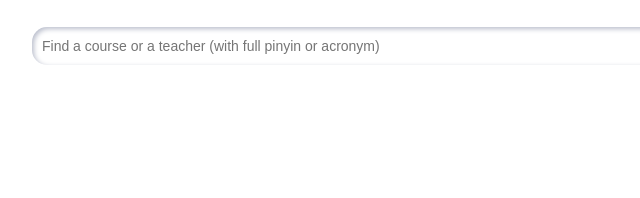
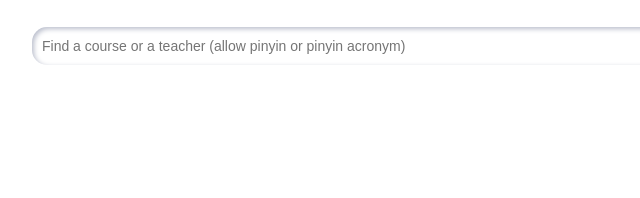
Before and after one commit to JeffreytheCoder/vmawalk, a plain HTML site: page index.html in a window 1280 px wide. Shown: the part 337-535 px from the top of the page, 224-864 px from the left. Drawn offline with Linux system fonts and the light colour scheme; no server answers.

Commit message:
change description

```diff
--- a/index.html
+++ b/index.html
@@ -50,7 +50,7 @@
         <form class="layui-form" align="center" action="submit" style="padding-top: 30px; margin: 0 auto; width: 60%;">
             <div class="layui-form-block" style="width: 100%; margin-right: 10px;">
                 <select name="teacher" id="search" lay-verify="required" lay-search class="layui-input layui-unselect" lay-filter="search">
-                    <option value="">Find a course or a teacher (with full pinyin or acronym)</option>
+                    <option value="">Find a course or a teacher (allow pinyin or pinyin acronym)</option>
                 </select>
             </div>
             <button id="submit" class="layui-btn layui-btn-fluid login-btn" lay-submit lay-filter="submit" style="width: auto; text-align: center; padding: 0 5px;">
```
